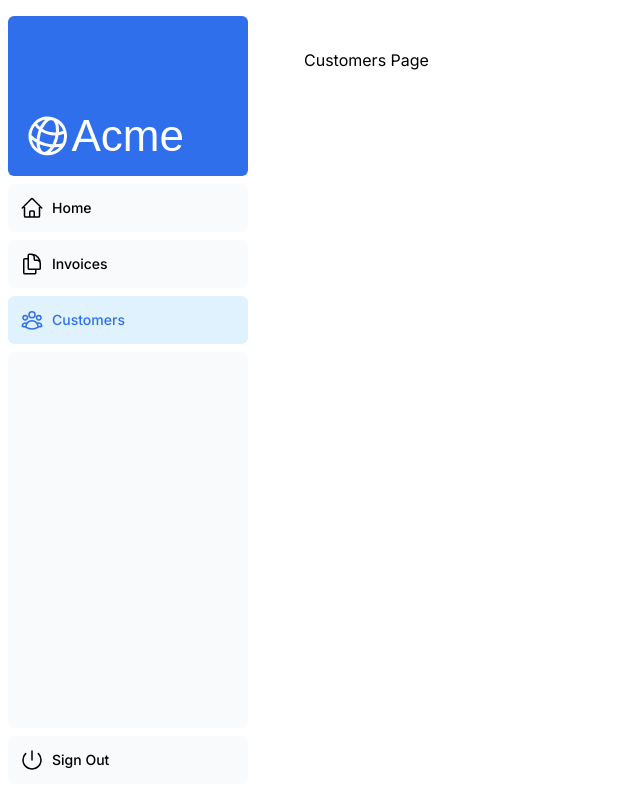
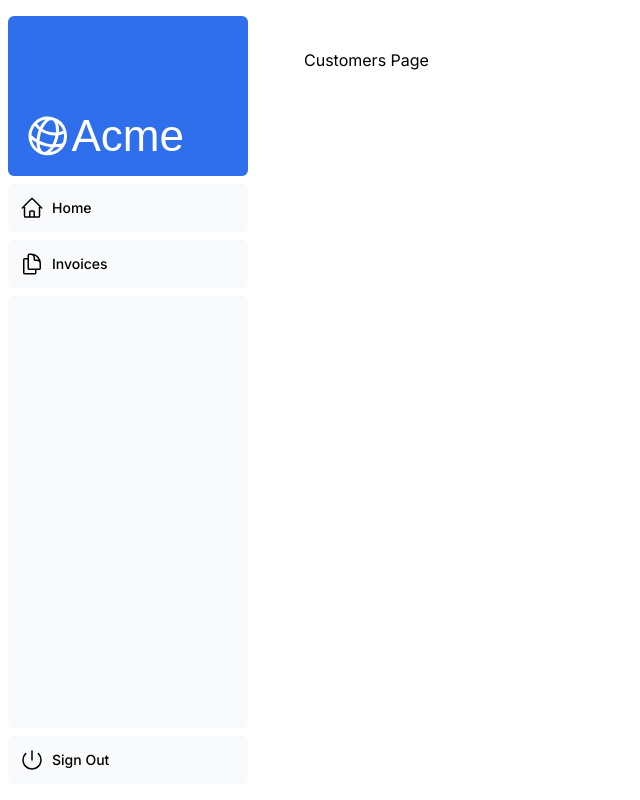
Before and after one commit to JordanKleinbaum/nextjs-tutorial, a Next.js app in the folder nextjs-dashboard/: page /dashboard/customers in a window 1280 px wide. Shown: the whole page, without its empty margins (0-640 px from the left). Built offline with nearby package versions, Linux system fonts and the light colour scheme; a web font is replaced by a local one.

Commit message:
Got rid of customer page

```diff
--- a/nextjs-dashboard/app/ui/dashboard/nav-links.tsx
+++ b/nextjs-dashboard/app/ui/dashboard/nav-links.tsx
@@ -18,7 +18,6 @@ const links = [
     href: '/dashboard/invoices',
     icon: DocumentDuplicateIcon,
   },
-  { name: 'Customers', href: '/dashboard/customers', icon: UserGroupIcon },
 ];
 
 export default function NavLinks() {
```
